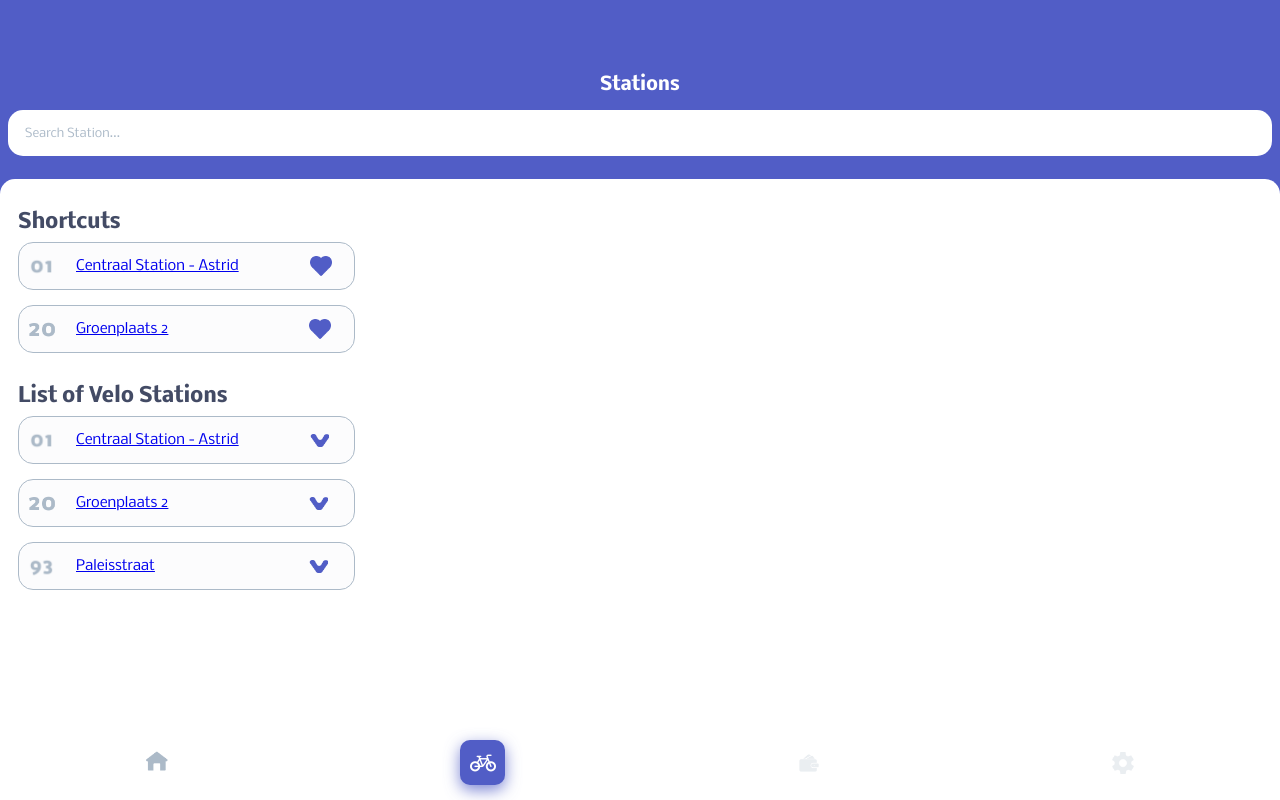
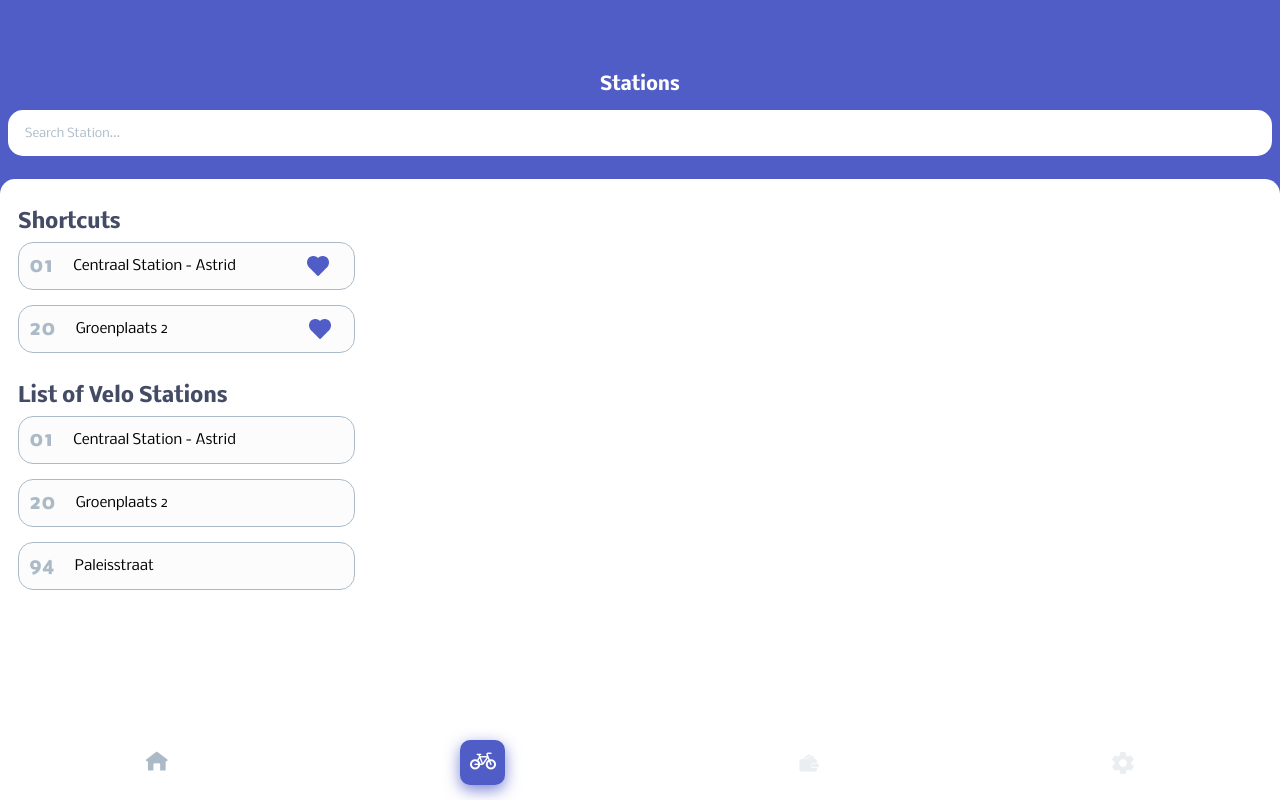
Before and after one commit to YannLeyers/ap-velo-app, a Next.js app: page /stations in a window 1280 px wide. Built offline with nearby package versions, Linux system fonts and the light colour scheme.

Commit message:
eight commit - Hover Animations

```diff
--- a/src/pages/detailOne.js
+++ b/src/pages/detailOne.js
@@ -99,7 +99,9 @@ const App = () => {
           <img src={grayHome.src} alt="home" className='homeImg' />
         </a>
         <div className='currentMenu'>
-          <img src={whiteBike.src} alt="whiteBike" className='whiteBikeImg' />
+          <a href="/stations"> {/* Anchor tag linking to the stations page */}
+            <img src={whiteBike.src} alt="whiteBike" className='whiteBikeImg' />
+          </a>
         </div>
         <img src={wallet.src} alt="wallet" className='walletImg' />
         <img src={settings.src} alt="settings" className='settingsImg' />
--- a/src/pages/detailThree.js
+++ b/src/pages/detailThree.js
@@ -99,7 +99,9 @@ const App = () => {
           <img src={grayHome.src} alt="home" className='homeImg' />
         </a>
         <div className='currentMenu'>
-          <img src={whiteBike.src} alt="whiteBike" className='whiteBikeImg' />
+          <a href="/stations"> {/* Anchor tag linking to the stations page */}
+            <img src={whiteBike.src} alt="whiteBike" className='whiteBikeImg' />
+          </a>
         </div>
         <img src={wallet.src} alt="wallet" className='walletImg' />
         <img src={settings.src} alt="settings" className='settingsImg' />
--- a/src/pages/detailTwo.js
+++ b/src/pages/detailTwo.js
@@ -99,7 +99,9 @@ const App = () => {
           <img src={grayHome.src} alt="home" className='homeImg' />
         </a>
         <div className='currentMenu'>
-          <img src={whiteBike.src} alt="whiteBike" className='whiteBikeImg' />
+          <a href="/stations"> {/* Anchor tag linking to the stations page */}
+            <img src={whiteBike.src} alt="whiteBike" className='whiteBikeImg' />
+          </a>
         </div>
         <img src={wallet.src} alt="wallet" className='walletImg' />
         <img src={settings.src} alt="settings" className='settingsImg' />
--- a/src/pages/stations.js
+++ b/src/pages/stations.js
@@ -2,7 +2,7 @@ import styles from "@/styles/Home.module.css";
 import zeroOne from "@/img/zeroOne.png";
 import heart from "@/img/heart.png";
 import twenty from "@/img/twenty.png";
-import nineThree from "@/img/nineThree.png";
+import nineFour from "@/img/nineFour.png";
 import closed from "@/img/closed.png";
 import grayHome from "@/img/grayHome.png";
 import whiteBike from "@/img/whiteBike.png";
@@ -24,7 +24,7 @@ export default function Home() {
 
                         <div className="shortcutBoxes">
                             <div className='astridBox'>
-                                <img src={zeroOne.src} alt="Zero One" className='zeroOneImg' />
+                                <div className="number">01</div>
                                 <a href="/detailOne"> {/* Anchor tag linking to the stations page */}
                                     <div className='CentralAstrid'>Centraal Station - Astrid</div>
                                 </a>
@@ -33,7 +33,7 @@ export default function Home() {
                         </div>
 
                         <div className='groenplaatsBox'>
-                            <img src={twenty.src} alt="twenty" className='twentyImg' />
+                            <div className="number">20</div>
                             <a href="/detailTwo"> {/* Anchor tag linking to the stations page */}
                                 <div className='groenPlaats'>Groenplaats 2</div>
                             </a>
@@ -43,27 +43,30 @@ export default function Home() {
                         <div className='veloStationsList'>List of Velo Stations</div>
 
                         <div className='astridBox'>
-                            <img src={zeroOne.src} alt="Zero One" className='zeroOneImg' />
+                            <div className="number">01</div>
                             <a href="/detailOne"> {/* Anchor tag linking to the stations page */}
                                 <div className='CentralAstrid'>Centraal Station - Astrid</div>
                             </a>
-                            <img src={closed.src} alt="closed" className='closedImg' />
+                            <a href="/detailOne"> {/* Anchor tag linking to the stations page */}
+                            </a>
                         </div>
 
                         <div className='groenplaatsBox'>
-                            <img src={twenty.src} alt="twenty" className='twentyImg' />
+                            <div className="number">20</div>
                             <a href="/detailTwo"> {/* Anchor tag linking to the stations page */}
                                 <div className='groenPlaats'>Groenplaats 2</div>
                             </a>
-                            <img src={closed.src} alt="closed" className='closedImg' />
+                            <a href="/detailTwo"> {/* Anchor tag linking to the stations page */}
+                            </a>
                         </div>
 
                         <div className='paleisBox'>
-                            <img src={nineThree.src} alt="nineThree" className='nineThreeImg' />
+                            <div className="number">94</div>
                             <a href="/detailThree"> {/* Anchor tag linking to the stations page */}
                                 <div className='paleis'>Paleisstraat</div>
                             </a>
-                            <img src={closed.src} alt="closed" className='closedImg' />
+                            <a href="/detailThree"> {/* Anchor tag linking to the stations page */}
+                            </a>
                         </div>
 
                         <div className='footer'>
@@ -71,7 +74,9 @@ export default function Home() {
                                 <img src={grayHome.src} alt="home" className='homeImg' />
                             </a>
                             <div className='currentMenu'>
-                                <img src={whiteBike.src} alt="whiteBike" className='whiteBikeImg' />
+                                <a href="/stations"> {/* Anchor tag linking to the stations page */}
+                                    <img src={whiteBike.src} alt="whiteBike" className='whiteBikeImg' />
+                                </a>
                             </div>
                             <img src={wallet.src} alt="wallet" className='walletImg' />
                             <img src={settings.src} alt="settings" className='settingsImg' />
--- a/src/styles/globals.css
+++ b/src/styles/globals.css
@@ -58,7 +58,7 @@
     margin-bottom: 8px
 }
 
-.selectedStation{
+.selectedStation {
     font-family: 'Nobile', sans-serif;
     font-size: 20px;
     font-weight: bold;
@@ -78,6 +78,15 @@
     margin-bottom: 8px
 }
 
+.number {
+    font-family: 'Nobile', sans-serif;
+    color: #ACBAC8;
+    font-size: 20px;
+    font-weight: bold;
+    margin-left: 10px;
+    margin-right: 20px;
+}
+
 .astridBox {
     background-color: #FCFCFD;
     width: 335px;
@@ -90,9 +99,22 @@
     margin-left: 18px;
 }
 
+.astridBox:hover {
+    background-color: #515DC6;
+    color: white;
+    border: 1px solid #515DC6;
+    box-shadow: 0 5px 15px rgba(81, 93, 198, 0.75);
+    transition: color 0.3s ease, background-color 0.3s ease, box-shadow 0.3s ease;
+}
+
+.astridBox:not(:hover) {
+    transition: color 0.3s ease, background-color 0.3s ease, box-shadow 0.3s ease;
+}
+
 .CentralAstrid {
     font-family: 'Nobile', sans-serif;
     font-size: 14px;
+    text-decoration: none;
 }
 
 .groenplaatsBox {
@@ -104,6 +126,18 @@
     border: 1px solid #ACBAC8;
     border-radius: 15px;
     margin-left: 18px;
+}
+
+.groenplaatsBox:hover {
+    background-color: #515DC6;
+    color: white;
+    border: 1px solid #515DC6;
+    box-shadow: 0 5px 15px rgba(81, 93, 198, 0.75);
+    transition: color 0.3s ease, background-color 0.3s ease, box-shadow 0.3s ease;
+}
+
+.groenplaatsBox:not(:hover) {
+    transition: color 0.3s ease, background-color 0.3s ease, box-shadow 0.3s ease;
 }
 
 .groenPlaats {
@@ -123,6 +157,18 @@
     margin-bottom: 15px;
     margin-left: 18px;
     margin-top: 15px;
+}
+
+.paleisBox:hover {
+    background-color: #515DC6;
+    color: white;
+    border: 1px solid #515DC6;
+    box-shadow: 0 5px 15px rgba(81, 93, 198, 0.75);
+    transition: color 0.3s ease, background-color 0.3s ease, box-shadow 0.3s ease;
+}
+
+.paleisBox:not(:hover) {
+    transition: color 0.3s ease, background-color 0.3s ease, box-shadow 0.3s ease;
 }
 
 .paleis {
@@ -145,7 +191,7 @@
     margin-right: 17px;
 }
 
-.nineThreeImg {
+.nineFourImg {
     height: 35px;
     height: 35px;
     margin-left: 5px;
@@ -227,7 +273,7 @@
     transition: transform 0.5s ease;
 }
 
-  .stationInfo{
+.stationInfo {
     font-size: 14px;
     font-family: 'Nobile', sans-serif;
     margin-left: 20px;
@@ -236,13 +282,13 @@
     color: black;
 }
 
-  .infoBoxes{
+.infoBoxes {
     display: grid;
     grid-template-columns: 1fr 1fr;
     justify-items: center;
 }
 
-  .infoBox{
+.infoBox {
     width: 161px;
     height: 161px;
     margin-bottom: 10px;
@@ -250,7 +296,7 @@
     border-radius: 10px;
 }
 
-  .smallBox{
+.smallBox {
     width: 161px;
     height: 37px;
     background-color: #515DC6;
@@ -261,14 +307,14 @@
     justify-content: center;
 }
 
-  .smallBoxText{
+.smallBoxText {
     color: white;
     font-family: 'Nobile', sans-serif;
     font-size: 12px;
     font-weight: bold;
 }
 
-  .infoCode{
+.infoCode {
     display: flex;
     justify-content: center;
     font-family: 'Nobile', sans-serif;
@@ -276,3 +322,8 @@
     font-weight: bold;
     margin-top: 37px;
 }
+
+a {
+    text-decoration: none;
+    color: inherit;
+}
```
Also changed, not shown: src/pages/index.js (+8 -5 lines), src/img/nineFour.png (added). Lines whose indentation alone changed are shown as unchanged.
